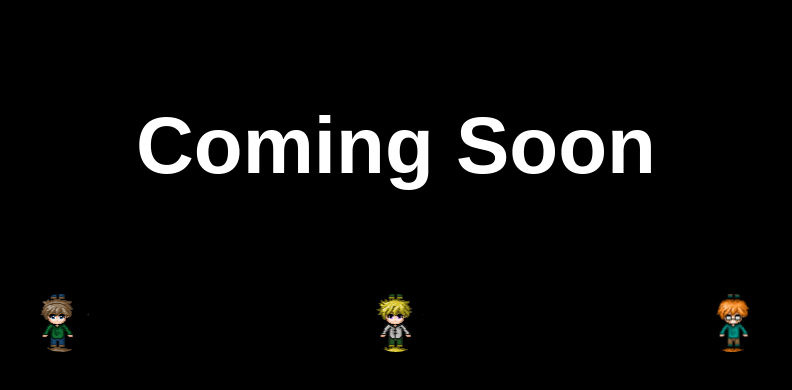
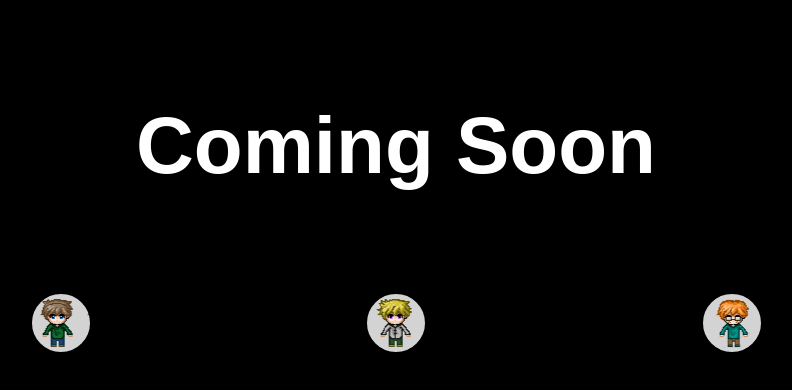
Before and after one commit to Vi3wfind3r/trope, a plain HTML site: page index.html in a window 1280 px wide. Shown: the whole page, without its empty margins (244-1036 px from the left). Drawn offline with Linux system fonts and the light colour scheme.

Commit message:
updated color

```diff
--- a/scss/style.scss
+++ b/scss/style.scss
@@ -51,7 +51,8 @@ body {
   border: 2px solid black;
   border-radius: 50%;
   padding: 5px;
-  background-repeat: no-repeat;
+  background-repeat: no-repeat !important;
+  background-color: lightgray !important;
 }
 
 .hero {
```
Also changed, not shown: css/style.css, 1 other file.
